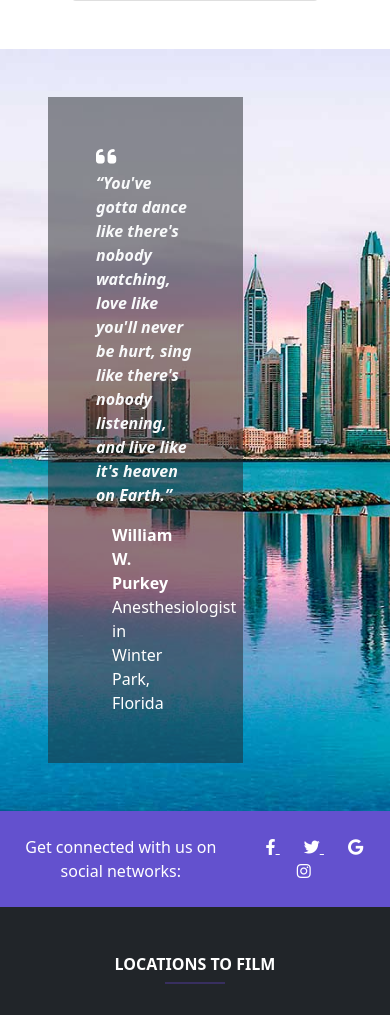
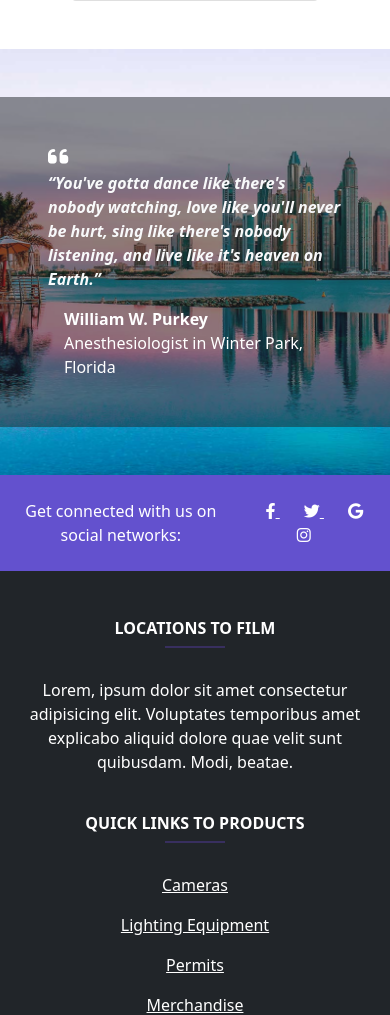
Before and after one commit to isaacemilien/LocationsToFilm, a PHP site: page / in a window 390 px wide. Shown: the part 2009-3024 px from the top of the page. Run offline with PHP 8.4, Linux system fonts and the light colour scheme; some libraries are stand-ins or nearby versions.

Commit message:
Home page quote mobile friendly implementation

```diff
--- a/index.php
+++ b/index.php
@@ -42,8 +42,8 @@
     </div>
   </div>
   <div class="container-fluid">
-    <div class="row bg h-100" style="background-image: url('imgs/doo.jpg')">
-      <div class="col-6 my-5 bg-dark p-5 m-5" style="--bs-bg-opacity: .5;">
+    <div class="row bg h-100 d-lg-flex justify-content-lg-start justify-content-center" style="background-image: url('imgs/doo.jpg')">
+      <div class="col-lg-6 col-12 my-5 bg-dark p-5 m-5 text-light" style="--bs-bg-opacity: .5;">
         <i class="fa-solid fa-quote-left text-white fs-3"></i>
         <p class="text-light fst-italic fw-bold">“You've gotta dance like there's nobody watching, love like you'll never be hurt, sing like there's nobody listening, and live like it's heaven on Earth.”</p>
         <div class="text-white fw-bold mx-3">William W. Purkey </div>
```
